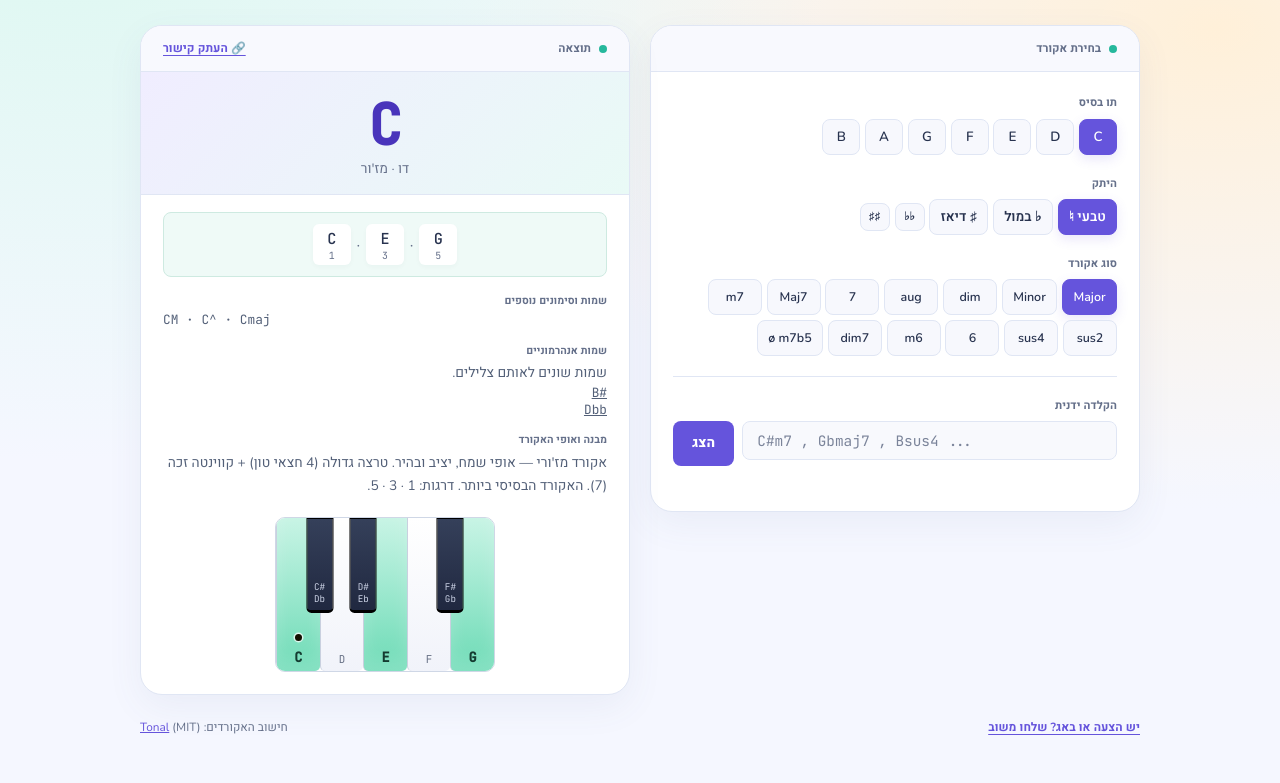
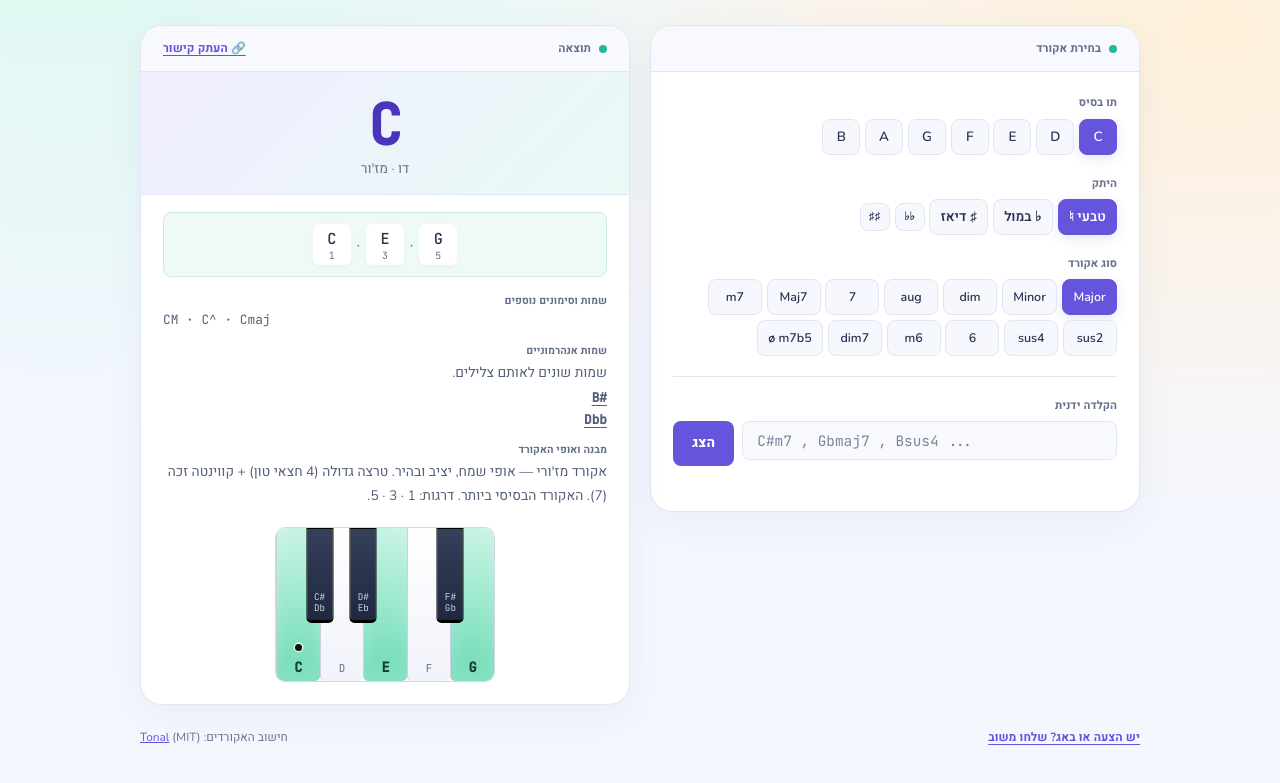
Before and after one commit to openmusictools/chord-lab, a website: page index.html in a window 1280 px wide. Shown: the part 105-888 px from the top of the page. Drawn offline with Linux system fonts and the light colour scheme.

Commit message:
Style enharmonic names as links

```diff
--- a/css/styles.css
+++ b/css/styles.css
@@ -63,8 +63,8 @@ input.txt-input{margin-bottom:.4rem}
 .info-sections{display:flex;flex-direction:column;gap:.9rem;padding:1rem 1.375rem 1.25rem}
 .info-lbl{font-size:.66rem;font-weight:700;letter-spacing:.06em;color:var(--muted);margin-bottom:.2rem}
 .info-val,.enh-row{font-family:var(--fm);font-size:.8rem;color:#b0aba0}
-.enh-row{display:flex;gap:.7rem;direction:ltr;justify-content:flex-end}
-.enh-row b{color:var(--gold-hi);font-weight:500}
+.enh-row{display:block;width:max-content;direction:ltr;color:var(--gold-hi);font-weight:700;text-decoration:underline;text-underline-offset:3px;margin-top:.3rem}
+.enh-row:hover{color:var(--gold)}
 .info-explain{font-size:.86rem;color:#a29d95;line-height:1.7}
 .piano-box{padding:0 1.375rem 1.375rem}
 .piano-wrap{position:relative;height:130px;direction:ltr;background:#0c0e14;border:1px solid rgba(255,255,255,.06);border-radius:var(--rs);overflow:hidden}
```
